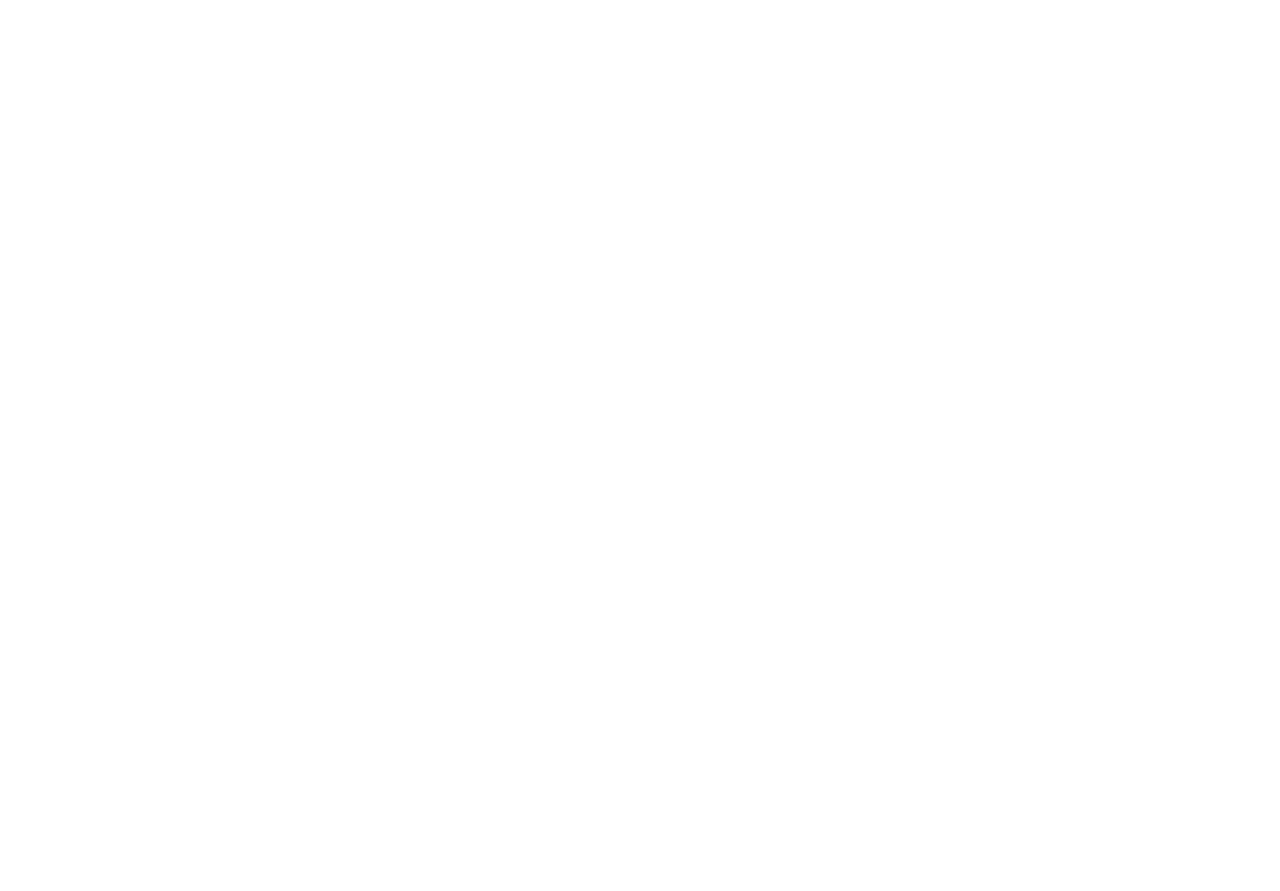
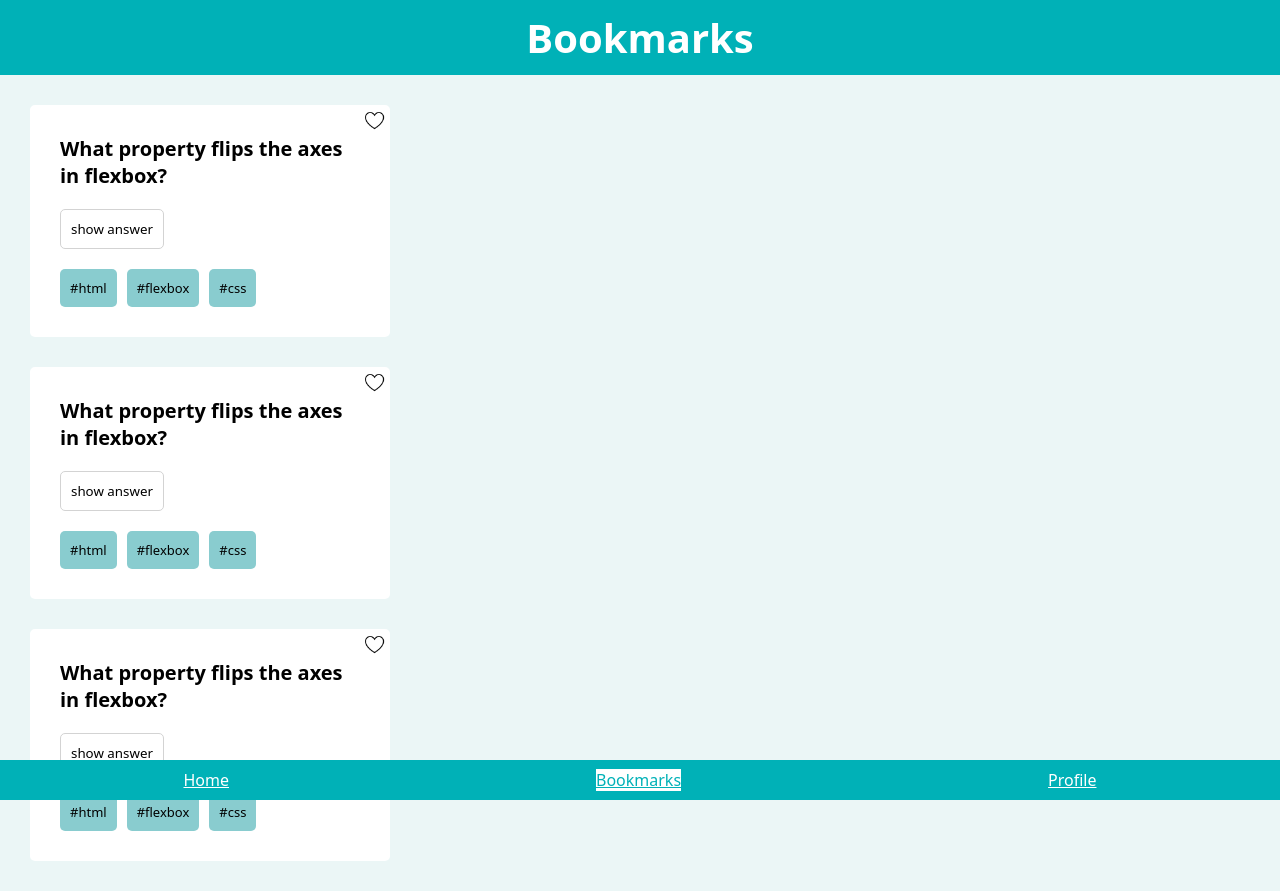
Before and after one commit to KayaWolfert/quizapp, a plain HTML site: page bookmarks.html in a window 1280 px wide. Before the commit the page ends 800 px from the top, so only its background shows below. Drawn offline with Linux system fonts and the light colour scheme.

Commit message:
changed design, add accesability

```diff
--- a/bookmarks.html
+++ b/bookmarks.html
@@ -0,0 +1,70 @@
+<!DOCTYPE html>
+<html lang="en">
+<head>
+    <meta charset="UTF-8">
+    <meta name="viewport" content="width=device-width, initial-scale=1.0">
+    <title>Document</title>
+    <link rel="stylesheet" href="styles.css">
+    <title> Quizapp</title>
+</head>
+<body>
+
+    <header> <h1>Bookmarks </h1></header>
+    <main>
+    <section class="question-card">
+    <button class="bookmark" aria-label="save-in-bookmarks">
+        <img class="bookmark-img"src="./img/heart.png">
+        </button>
+    <h2 class="question">What property flips the axes in flexbox?</h2>
+    <button class="show-answer" aria-label="shows-answer">show answer</button>
+    <ul class="tags">
+        <li> #html</li>
+        <li> #flexbox</li>
+        <li> #css</li>
+    </ul>
+
+    </section>
+
+    <section class="question-card">
+        <button class="bookmark" aria-label="save-in-bookmarks">
+            <img class="bookmark-img"src="./img/heart.png">
+            </button>
+        <h2 class="question">What property flips the axes in flexbox?</h2>
+        <button class="show-answer" aria-label="shows-answer">show answer</button>
+        <ul class="tags">
+            <li> #html</li>
+            <li> #flexbox</li>
+            <li> #css</li>
+        </ul>
+
+        </section>
+
+        <section class="question-card">
+            <button class="bookmark" aria-label="save-in-bookmarks">
+                <img class="bookmark-img"src="./img/heart.png">
+                </button>
+            <h2 class="question">What property flips the axes in flexbox?</h2>
+            <button class="show-answer" aria-label="shows-answer">show answer</button>
+            <ul class="tags">
+                <li> #html</li>
+                <li> #flexbox</li>
+                <li> #css</li>
+            </ul>
+
+            </section>
+
+
+        </main>
+
+            <nav>
+                <a href="index.html"> Home </a>
+                <a class="active" href="#"> Bookmarks </a>
+                <a href="profile.html"> Profile</a>
+
+            </nav>
+
+
+
+
+</body>
+</html>
--- a/styles.css
+++ b/styles.css
@@ -4,30 +4,37 @@
     padding: 0px;
 }
 
+body { background-color: #ebf6f6
+
+}
+
 header {
-    background-color: darkcyan;
+    background-color: #00b1b7;
     text-align: center;
-    font-size: 30px;
+    font-size: 20px;
     color: white;
     width: 100%;
     padding-top: 10px;
     padding-bottom: 10px;
+    top: 0px;
+
 }
 
 .tags {
     display: flex;
     justify-content: start;
+    gap: 10px;
 
 
 }
 
 .tags li {
     list-style: none;
-    background-color: aquamarine;
+    background-color: #89cccf;
     padding: 10px;
-    margin-right: 5px;
     border-radius: 5px;
     font-size: 13px;
+
 
 }
 
@@ -42,17 +49,37 @@ header {
     margin: 30px;
     width: 300px;
     background-color: azure;
-    padding: 20px;
-    border: 2px solid grey;
+    padding: 30px;
     border-radius: 5px;
     position: relative;
+    background-color: white;
 
+
+
+}
+
+h2 {
+    font-size: 20px;
 
 }
 
 .bookmark {
     position: absolute;
-    right: -20px;
+    right: 5px;
+    top: 5px;
+
+
+}
+
+.bookmark-img {
+    width: 20px;
+    height: 20px;
+
+}
+
+.bookmark-img:hover {
+    width: 40px;
+    height: 40px;
 
 }
 
@@ -60,7 +87,30 @@ nav {
     display:flex;
     justify-content: space-around;
     height: 40px;
-    background-color: lightgray;
+    background-color: #00b1b7;
     align-items: center;
+    position:fixed;
+    width: 100%;
+    bottom:0px;
 
 }
+
+a{
+    color:white;
+}
+
+.active{
+    background-color: white;
+    color:#00b1b7;
+}
+
+button {
+    background-color: white;
+    border: 1px solid lightgray;
+    border-radius: 5px;
+}
+
+.bookmark {
+    border: 0px;
+
+}
```
Also changed, not shown: index.html (+24 -13 lines), img/heart.png (added).
